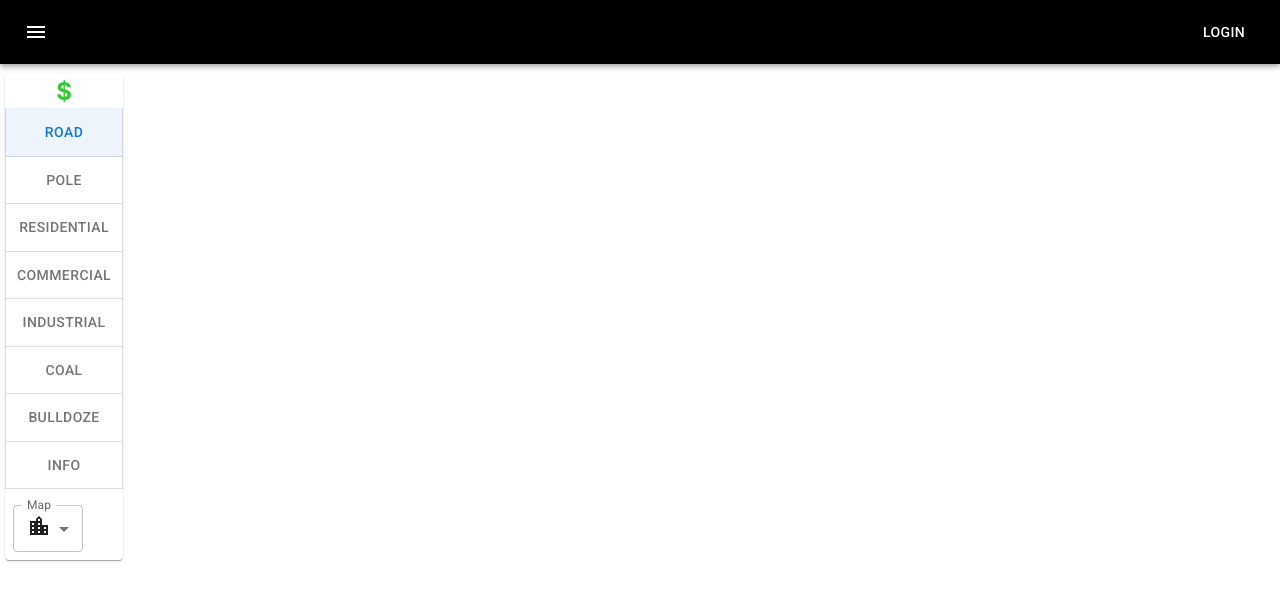
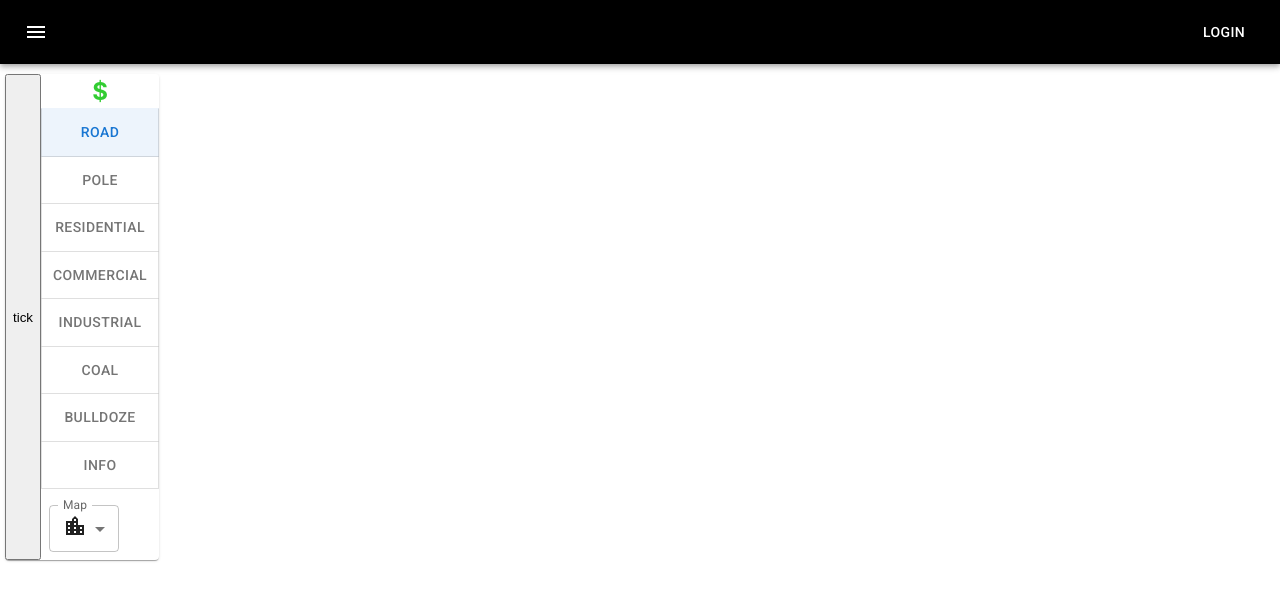
Before and after one commit to cnqso/webcommons, a React (Create React App) app: page / in a window 1280 px wide. Shown: the top 600 px of the page. Built offline with nearby package versions, Linux system fonts and the light colour scheme; no server answers.

Commit message:
Finished migrating the backend to gcp, put in basic debugging

```diff
--- a/src/App.js
+++ b/src/App.js
@@ -43,7 +43,7 @@ const userLocationsRef = ref(database, "userLocations");
 const userTilesRef = ref(database, "userTiles");
 
 function sendRequest(method, y, x, building, buildingId, folder, handler = "") {
-	const url = "http://localhost:8080/" + handler;
+	const url = "https://us-central1-reactcommons.cloudfunctions.net/expressApi/" + handler;
 	const body = JSON.stringify({
 		folder: folder,
 		id: buildingId,
@@ -278,7 +278,7 @@ function App() {
 	};
 
 	function newUserRequest(method, userId, folder) {
-		const url = "http://localhost:8080/newUser";
+		const url = "https://us-central1-reactcommons.cloudfunctions.net/expressApi/newUser/";
 		const body = JSON.stringify({
 			folder: folder,
 			id: userId,
--- a/src/components/ToggleButtons.js
+++ b/src/components/ToggleButtons.js
@@ -39,9 +39,8 @@ function ToggleButtons(props) {
 	const handleMapChange = (event) => {
 		props.setMapSelection(event.target.value);
 	};
-
 	function sendTickRequest() {
-		props.sendRequest("POST", 0, 0, "tick", 0, 0, "tick");
+		props.sendRequest("POST", 0, 0, "tick", 0, 0, "tick", "tick");
 	}
 
 	const Text = styled("div")(({ theme }) => ({
@@ -94,6 +93,7 @@ function ToggleButtons(props) {
 
 	return (
 		<Paper className='toggleButtons'>
+			<button onClick={sendTickRequest}>tick</button>
 			<ToggleButtonGroup
 				color='primary'
 				value={alignment}
```
